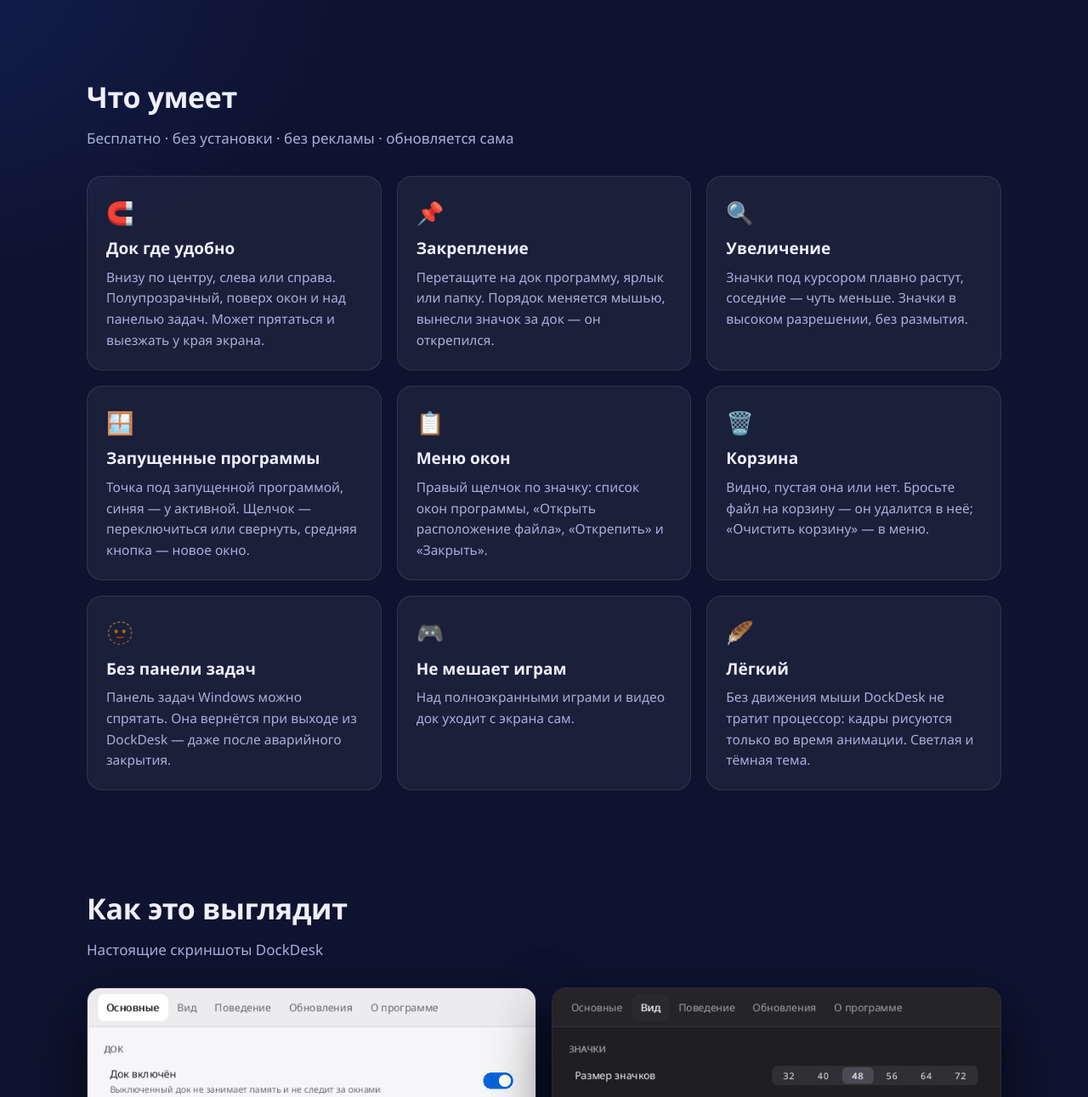
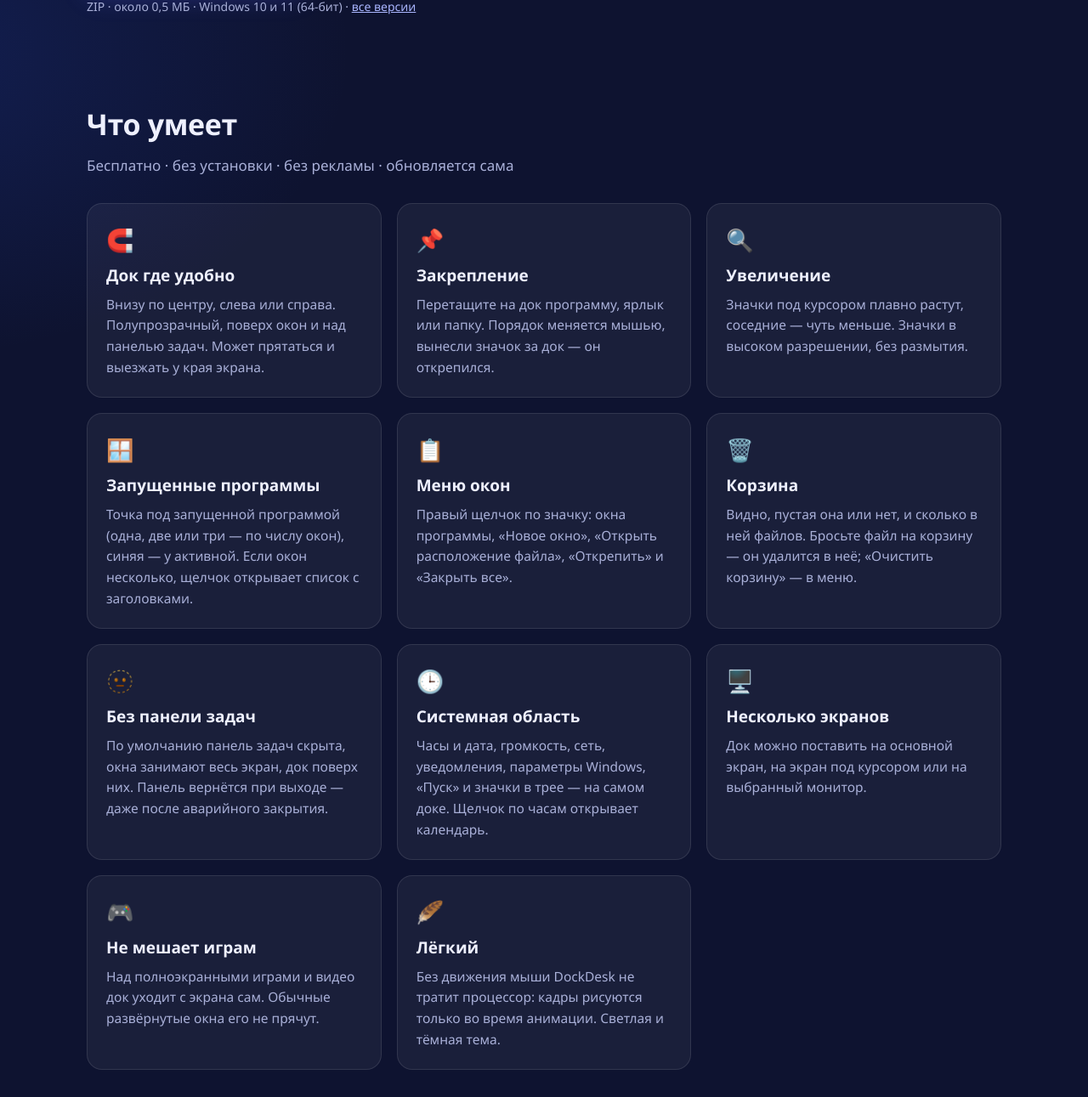
Before and after one commit to NikoliniOFF/DockDesk, a plain HTML site: page docs/index.html in a window 1280 px wide. Shown: the part 624-1915 px from the top of the page at 85% size. Drawn offline with Linux system fonts and the light colour scheme; no server answers.

Commit message:
DockDesk 1.0.2: описание выпуска, сайт и README
Системная область, импорт закреплений, несколько окон у программы, скрытие панели задач без пустой полосы.

```diff
--- a/docs/index.html
+++ b/docs/index.html
@@ -4,7 +4,7 @@
 <meta charset="utf-8">
 <meta name="viewport" content="width=device-width,initial-scale=1">
 <title>DockDesk для Windows — док внизу экрана, как в macOS</title>
-<meta name="description" content="DockDesk — бесплатный док для Windows 10 и 11, как в macOS: закреплённые программы, плавное увеличение значков, запущенные окна, корзина и автоскрытие.">
+<meta name="description" content="DockDesk — бесплатный док для Windows 10 и 11, как в macOS: закреплённые программы, плавное увеличение значков, системная область, несколько окон у программы и скрытая панель задач.">
 <link rel="canonical" href="https://nikolinioff.github.io/DockDesk/">
 <meta property="og:type" content="website">
 <meta property="og:site_name" content="DockDesk">
@@ -81,12 +81,12 @@ footer{padding:36px 0 50px;color:var(--sub);font-size:14.5px;text-align:center;b
     <div>
       <img class="logo" src="assets/icon-256.png" alt="Значок DockDesk">
       <h1>Док для Windows, <span>как в macOS</span></h1>
-      <p class="lead">DockDesk — док внизу экрана: любимые программы под рукой, значки плавно растут под курсором, запущенные окна — в один щелчок. Панель задач Windows можно спрятать.</p>
+      <p class="lead">DockDesk — док внизу экрана: любимые программы под рукой, значки плавно растут под курсором, запущенные окна — в один щелчок. Панель задач Windows по умолчанию прячется: часы, громкость и значки в трее остаются на доке.</p>
       <a class="btn dl" href="https://github.com/NikoliniOFF/DockDesk/releases/latest/download/DockDesk-win64.zip" download="DockDesk-win64.zip">
         <svg viewBox="0 0 24 24" fill="none" stroke="currentColor" stroke-width="2.2" stroke-linecap="round" stroke-linejoin="round"><path d="M12 3v12m0 0-5-5m5 5 5-5M4 19h16"/></svg>
         Скачать DockDesk
       </a>
-      <p class="meta"><span class="dlinfo">ZIP · около&nbsp;0,3&nbsp;МБ</span> · Windows 10 и 11 (64-бит) · <a href="https://github.com/NikoliniOFF/DockDesk/releases">все версии</a></p>
+      <p class="meta"><span class="dlinfo">ZIP · около&nbsp;0,5&nbsp;МБ</span> · Windows 10 и 11 (64-бит) · <a href="https://github.com/NikoliniOFF/DockDesk/releases">все версии</a></p>
       <p class="dlcount" hidden></p>
     </div>
     <div class="stack">
@@ -100,11 +100,13 @@ footer{padding:36px 0 50px;color:var(--sub);font-size:14.5px;text-align:center;b
       <div class="card"><div class="ic">🧲</div><h3>Док где удобно</h3><p>Внизу по центру, слева или справа. Полупрозрачный, поверх окон и над панелью задач. Может прятаться и выезжать у края экрана.</p></div>
       <div class="card"><div class="ic">📌</div><h3>Закрепление</h3><p>Перетащите на док программу, ярлык или папку. Порядок меняется мышью, вынесли значок за док — он открепился.</p></div>
       <div class="card"><div class="ic">🔍</div><h3>Увеличение</h3><p>Значки под курсором плавно растут, соседние — чуть меньше. Значки в высоком разрешении, без размытия.</p></div>
-      <div class="card"><div class="ic">🪟</div><h3>Запущенные программы</h3><p>Точка под запущенной программой, синяя — у активной. Щелчок — переключиться или свернуть, средняя кнопка — новое окно.</p></div>
-      <div class="card"><div class="ic">📋</div><h3>Меню окон</h3><p>Правый щелчок по значку: список окон программы, «Открыть расположение файла», «Открепить» и «Закрыть».</p></div>
-      <div class="card"><div class="ic">🗑️</div><h3>Корзина</h3><p>Видно, пустая она или нет. Бросьте файл на корзину — он удалится в неё; «Очистить корзину» — в меню.</p></div>
-      <div class="card"><div class="ic">🫥</div><h3>Без панели задач</h3><p>Панель задач Windows можно спрятать. Она вернётся при выходе из DockDesk — даже после аварийного закрытия.</p></div>
-      <div class="card"><div class="ic">🎮</div><h3>Не мешает играм</h3><p>Над полноэкранными играми и видео док уходит с экрана сам.</p></div>
+      <div class="card"><div class="ic">🪟</div><h3>Запущенные программы</h3><p>Точка под запущенной программой (одна, две или три — по числу окон), синяя — у активной. Если окон несколько, щелчок открывает список с заголовками.</p></div>
+      <div class="card"><div class="ic">📋</div><h3>Меню окон</h3><p>Правый щелчок по значку: окна программы, «Новое окно», «Открыть расположение файла», «Открепить» и «Закрыть все».</p></div>
+      <div class="card"><div class="ic">🗑️</div><h3>Корзина</h3><p>Видно, пустая она или нет, и сколько в ней файлов. Бросьте файл на корзину — он удалится в неё; «Очистить корзину» — в меню.</p></div>
+      <div class="card"><div class="ic">🫥</div><h3>Без панели задач</h3><p>По умолчанию панель задач скрыта, окна занимают весь экран, док поверх них. Панель вернётся при выходе — даже после аварийного закрытия.</p></div>
+      <div class="card"><div class="ic">🕒</div><h3>Системная область</h3><p>Часы и дата, громкость, сеть, уведомления, параметры Windows, «Пуск» и значки в трее — на самом доке. Щелчок по часам открывает календарь.</p></div>
+      <div class="card"><div class="ic">🖥️</div><h3>Несколько экранов</h3><p>Док можно поставить на основной экран, на экран под курсором или на выбранный монитор.</p></div>
+      <div class="card"><div class="ic">🎮</div><h3>Не мешает играм</h3><p>Над полноэкранными играми и видео док уходит с экрана сам. Обычные развёрнутые окна его не прячут.</p></div>
       <div class="card"><div class="ic">🪶</div><h3>Лёгкий</h3><p>Без движения мыши DockDesk не тратит процессор: кадры рисуются только во время анимации. Светлая и тёмная тема.</p></div>
     </div>
   </section>
@@ -112,7 +114,9 @@ footer{padding:36px 0 50px;color:var(--sub);font-size:14.5px;text-align:center;b
   <section id="gallery">
     <h2>Как это выглядит</h2><p class="sub">Настоящие скриншоты DockDesk</p>
     <div class="gal">
-      <figure><div class="shot"><img src="assets/media/settings-main-light.png" alt="Настройки, светлая тема" loading="lazy" width="600" height="760"></div><figcaption>Настройки — светлая тема</figcaption></figure>
+      <figure><div class="shot"><img src="assets/media/dock-sysarea-light.png" alt="Док со системной областью" loading="lazy" width="1600" height="1000"></div><figcaption>Часы, громкость и значки в трее на доке</figcaption></figure>
+      <figure><div class="shot"><img src="assets/media/dock-picker-light.png" alt="Выбор окна программы" loading="lazy" width="1600" height="1000"></div><figcaption>Если у программы несколько окон</figcaption></figure>
+      <figure><div class="shot"><img src="assets/media/settings-import-light.png" alt="Настройки: скрыть панель задач и импорт закреплений" loading="lazy" width="1600" height="1000"></div><figcaption>Скрыть панель задач и перенести закрепления</figcaption></figure>
       <figure><div class="shot"><img src="assets/media/settings-look-dark.png" alt="Вкладка «Вид», тёмная тема" loading="lazy" width="600" height="760"></div><figcaption>Вкладка «Вид» — тёмная тема</figcaption></figure>
       <figure><div class="shot"><img src="assets/media/dock-menu-dark.png" alt="Меню значка" loading="lazy" width="500" height="410"></div><figcaption>Окна программы и «Закрыть»</figcaption></figure>
       <figure><div class="shot"><img src="assets/media/dock-left-dark.png" alt="Док у левого края" loading="lazy" width="420" height="800"></div><figcaption>Док у левого края экрана</figcaption></figure>
@@ -122,9 +126,9 @@ footer{padding:36px 0 50px;color:var(--sub);font-size:14.5px;text-align:center;b
   <section id="mouse">
     <h2>Мышь</h2><p class="sub">Всё — как в macOS</p>
     <table class="keys">
-      <tr><td>Щелчок по значку</td><td>запустить или переключиться на окно; ещё щелчок — свернуть</td></tr>
+      <tr><td>Щелчок по значку</td><td>запустить или переключиться на окно; если окон несколько — выбрать из списка; ещё щелчок — свернуть</td></tr>
       <tr><td>Средняя кнопка, <kbd>Shift</kbd>+щелчок</td><td>новое окно программы</td></tr>
-      <tr><td>Правый щелчок по значку</td><td>окна программы, расположение файла, закрепить / открепить, закрыть</td></tr>
+      <tr><td>Правый щелчок по значку</td><td>окна программы, «Новое окно», расположение файла, закрепить / открепить, закрыть все</td></tr>
       <tr><td>Правый щелчок по пустому месту</td><td>настройки, положение на экране, увеличение, автоскрытие</td></tr>
       <tr><td>Перетащить файл на док</td><td>между значками — закрепить; на программу — открыть в ней; на корзину — удалить</td></tr>
       <tr><td>Перетащить значок</td><td>поменять порядок; за пределы дока — открепить</td></tr>
@@ -145,6 +149,8 @@ footer{padding:36px 0 50px;color:var(--sub);font-size:14.5px;text-align:center;b
     <h2>Вопросы</h2>
     <details><summary>Почему SmartScreen предупреждает?</summary><p>Программа новая и пока не подписана платным сертификатом. Скачивайте DockDesk только со страницы выпусков на GitHub — рядом с архивом лежит файл .sha256 с контрольной суммой.</p></details>
     <details><summary>Я спрятал панель задач. Как её вернуть?</summary><p>Выключите «Скрывать панель задач Windows» в настройках или выйдите из DockDesk через значок у часов. Если программа закрылась аварийно, панель вернётся при следующем запуске.</p></details>
+    <details><summary>Куда делись часы и значки у часов?</summary><p>Когда панель задач спрятана, часы, громкость, сеть, уведомления, «Пуск» и значки в трее живут на доке. Щёлкните часы, чтобы открыть календарь, или кнопку трея — чтобы открыть скрытые значки.</p></details>
+    <details><summary>Док пропал после включения аппаратного ускорения</summary><p>С версии 1.0.2 DockDesk сам переключается на обычную отрисовку, если видеокарта не справилась. Причину можно посмотреть в файле <code>%APPDATA%\DockDesk\DockDesk.log</code>. Аппаратное ускорение можно выключить в настройках.</p></details>
     <details><summary>Не будет ли тормозить компьютер?</summary><p>Нет. Пока вы не наводите мышь на док, DockDesk ничего не рисует и не опрашивает: за окнами он следит по событиям Windows.</p></details>
     <details><summary>Программа что-нибудь отправляет?</summary><p>Нет. В интернет DockDesk обращается лишь к GitHub за обновлениями — это можно выключить. На этом сайте нет счётчиков и аналитики.</p></details>
   </section>
```
Also changed, not shown: docs/assets/media/dock-picker-light.png (added), docs/assets/media/dock-sysarea-light.png (added), docs/assets/media/settings-import-light.png (added), 2 other files.
